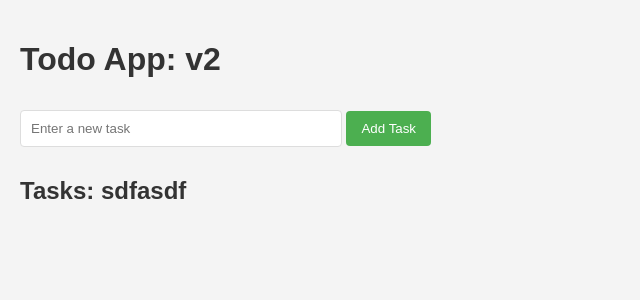
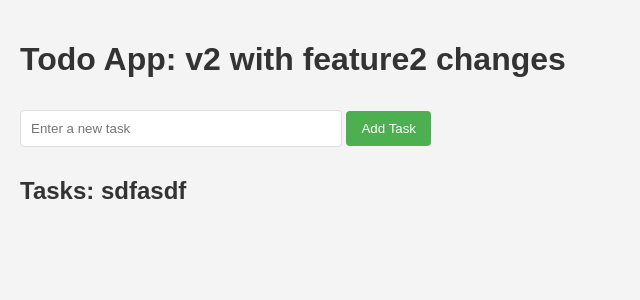
Before and after one commit to kodekloudhub/course-jenkins-project, a Flask app: page / in a window 1280 px wide. Shown: the top 300 px of the page, without its empty margins (0-640 px from the left). Run offline with Flask 3, Linux system fonts and the light colour scheme.

Commit message:
feat: added feature2

```diff
--- a/templates/index.html
+++ b/templates/index.html
@@ -57,7 +57,7 @@
     </style>
   </head>
   <body>
-    <h1>Todo App: v2</h1>
+    <h1>Todo App: v2 with feature2 changes</h1>
 
     <!-- Add Task Form -->
     <form method="post">
```
